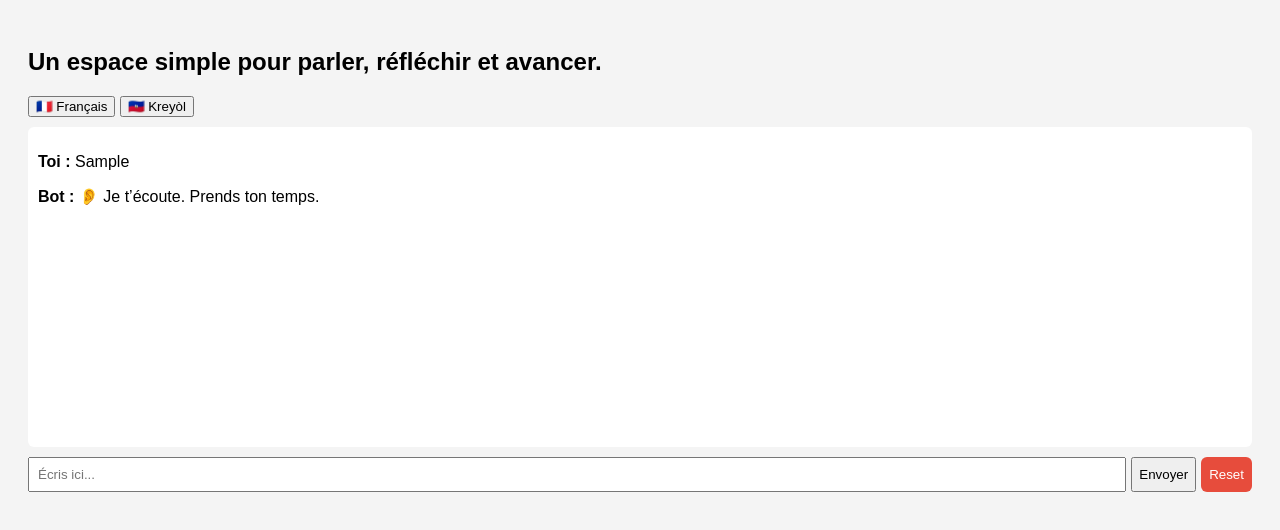
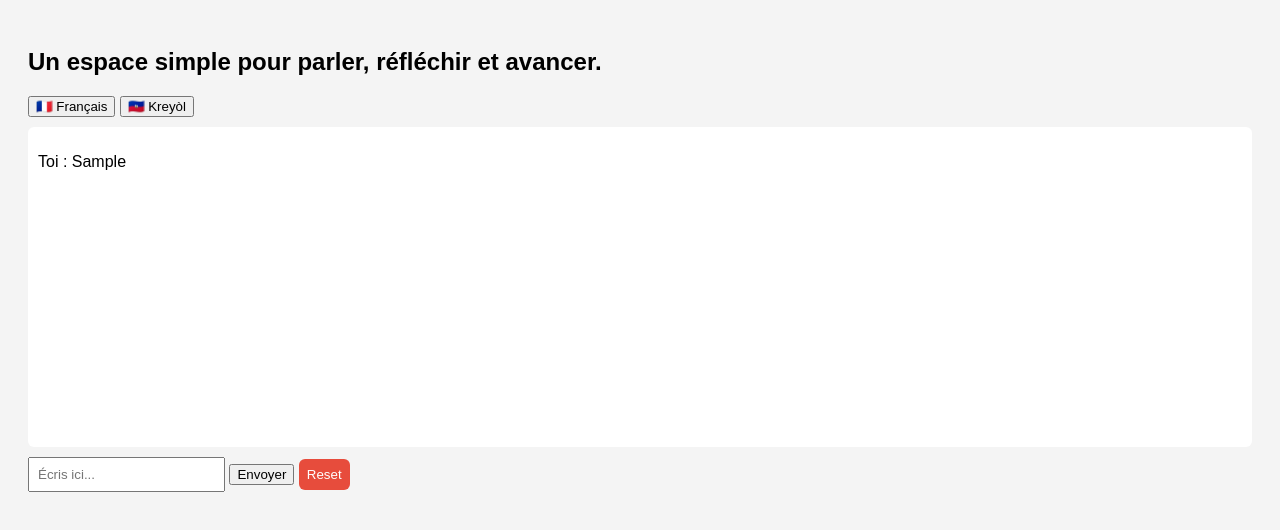
Before and after one commit to jfagenord70-dot/dislepourmoi, a website: page public/index.html in a window 1280 px wide. Both pictures are taken after typing "Sample" into the empty fields and a click on the button "Envoyer". Drawn offline with Linux system fonts and the light colour scheme.

Commit message:
final fix: render serve frontend + send works

```diff
--- a/index.js
+++ b/index.js
@@ -4,14 +4,11 @@ import { fileURLToPath } from "url";
 
 const app = express();
 
-// __dirname pour ES modules
 const __filename = fileURLToPath(import.meta.url);
 const __dirname = path.dirname(__filename);
 
-// Servir le frontend
 app.use(express.static(path.join(__dirname, "public")));
 
-// Fallback vers index.html
 app.get("*", (req, res) => {
   res.sendFile(path.join(__dirname, "public", "index.html"));
 });
--- a/package.json
+++ b/package.json
@@ -2,6 +2,7 @@
   "name": "dislepourmoi",
   "version": "1.0.0",
   "type": "module",
+  "private": true,
   "scripts": {
     "start": "node index.js"
   },
--- a/public/index.html
+++ b/public/index.html
@@ -17,14 +17,11 @@
   <div id="chat"></div>
 
   <form id="chat-form">
-    <div id="input-area">
-      <input id="message" type="text" placeholder="Écris ici..." autocomplete="off" />
-      <button id="send" type="submit">Envoyer</button>
-      <button id="reset" type="button">Reset</button>
-    </div>
+    <input id="message" placeholder="Écris ici..." />
+    <button type="submit" id="send">Envoyer</button>
+    <button type="button" id="reset">Reset</button>
   </form>
 
-  <!-- IMPORTANT : chemin ABSOLU -->
-  <script src="/script.js?v=1"></script>
+  <script src="/script.js"></script>
 </body>
 </html>
--- a/public/script.js
+++ b/public/script.js
@@ -1,75 +1,17 @@
-// PREUVE DE CHARGEMENT
-console.log("SCRIPT JS CHARGÉ");
-
-let currentLang = "fr";
+console.log("SCRIPT CHARGÉ ✅");
 
 const chat = document.getElementById("chat");
 const input = document.getElementById("message");
 const form = document.getElementById("chat-form");
 const resetBtn = document.getElementById("reset");
-const btnFr = document.getElementById("btn-fr");
-const btnKr = document.getElementById("btn-kr");
 
-// Langue
-btnFr.onclick = () => switchLang("fr");
-btnKr.onclick = () => switchLang("kr");
-
-function switchLang(lang) {
-  currentLang = lang;
-  resetConversation();
-  addBot(lang === "fr"
-    ? "👋 Salut ! Parle-moi librement."
-    : "👋 Bonjou ! Pale avè m libreman."
-  );
-}
-
-// Envoi
 form.addEventListener("submit", (e) => {
   e.preventDefault();
-  sendMessage();
+  if (!input.value) return;
+  chat.innerHTML += `<p>Toi : ${input.value}</p>`;
+  input.value = "";
 });
 
-function sendMessage() {
-  const text = input.value.trim();
-  if (!text) return;
-
-  addUser(text);
-  input.value = "";
-
-  const reply = getReply(text);
-  addBot(reply);
-}
-
-// Reset
-resetBtn.addEventListener("click", resetConversation);
-function resetConversation() {
+resetBtn.onclick = () => {
   chat.innerHTML = "";
-}
-
-// UI
-function addUser(text) {
-  chat.innerHTML += `<p><b>Toi :</b> ${text}</p>`;
-  chat.scrollTop = chat.scrollHeight;
-}
-function addBot(text) {
-  chat.innerHTML += `<p><b>Bot :</b> ${text}</p>`;
-  chat.scrollTop = chat.scrollHeight;
-}
-
-// Réponses
-function getReply(text) {
-  const t = text.toLowerCase();
-
-  if (currentLang === "kr") {
-    if (t.includes("byen")) return "😊 Mwen kontan tande sa. Ki sa ki fè w santi w byen jodi a ?";
-    if (t.includes("pa byen")) return "😔 M ap tande w… Ou vle pale m de sa k ap pase ?";
-    if (t.includes("fatige")) return "😌 Sa rive tout moun. Ki sa k ap fatige w konsa ?";
-    if (t.includes("rate")) return "💙 Rater fè pati chemen an. Sa w ta renmen amelyore ?";
-    return "👂 Mwen la, pale avè m. Pran tan w.";
-  }
-
-  if (t.includes("ça va")) return "😊 Tant mieux. Qu’est-ce qui te fait te sentir comme ça ?";
-  if (t.includes("fatigu")) return "😌 La fatigue peut peser. C’est plutôt physique ou mental ?";
-  if (t.includes("rat")) return "💙 Rater fait partie du chemin. Tu veux t’améliorer sur quoi ?";
-  return "👂 Je t’écoute. Prends ton temps.";
-}
+};
```
